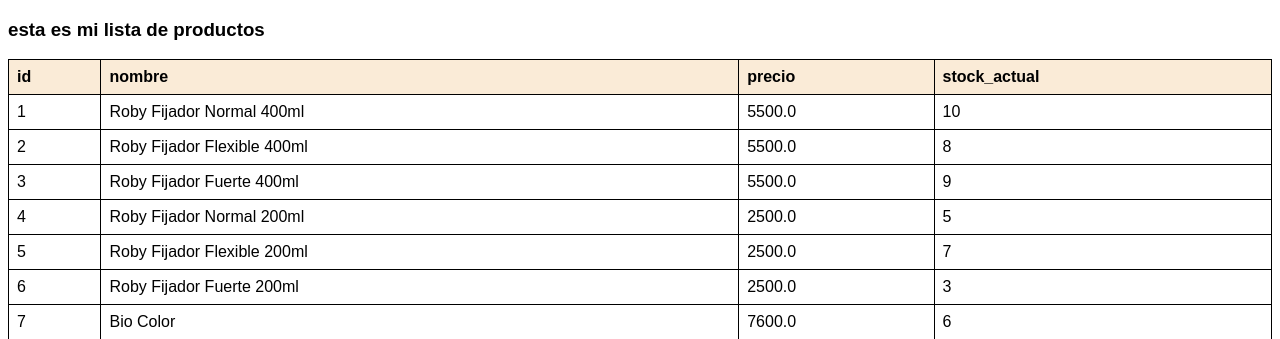
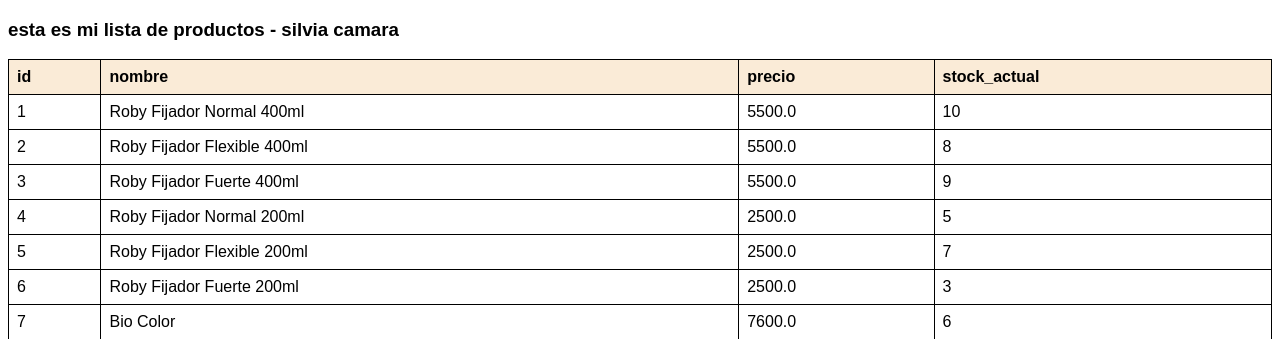
Before and after one commit to Silviatandil/tpFinalAlkemy, a Django app: page /productos/listar/ in a window 1280 px wide. Shown: the top 339 px of the page. Run offline with Django 5.2, Linux system fonts and the light colour scheme; data comes from the database, SQL or seed files in the repository.

Commit message:
agregue mi nombre

```diff
--- a/trabajofinal/templates/lista_productos.html
+++ b/trabajofinal/templates/lista_productos.html
@@ -8,7 +8,7 @@
     <title>Document</title>
 </head>
 <body>
-    <h3>esta es mi lista de productos</h3>
+    <h3>esta es mi lista de productos - silvia camara</h3>
     <table>
         <thead>
             <tr>
```
